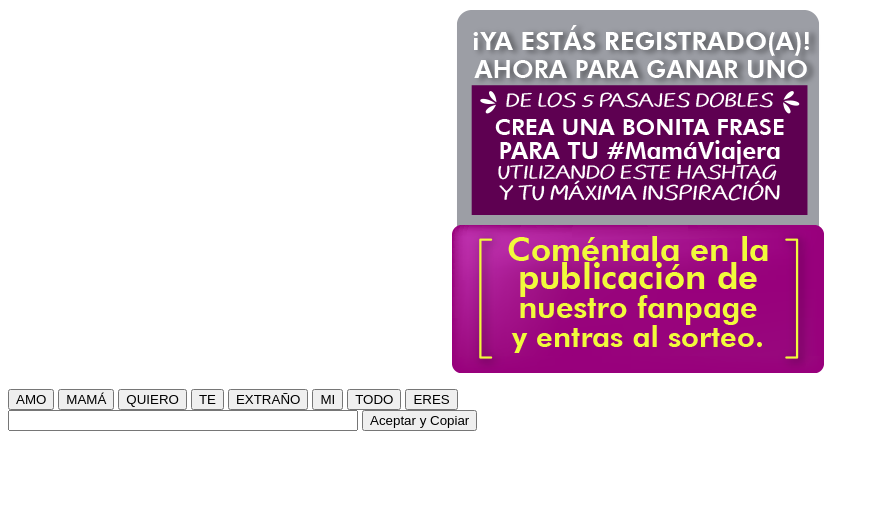
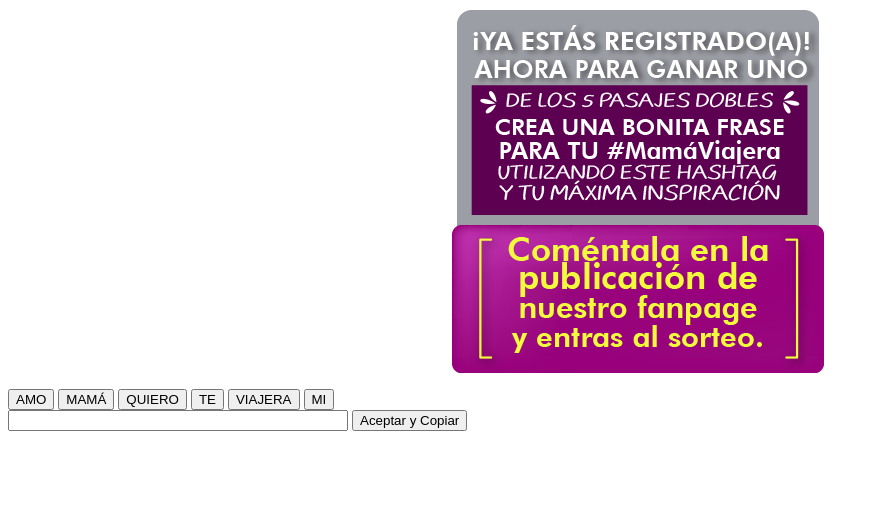
Before and after one commit to DiegoJS/appface, a CodeIgniter app: template application/views/app.php in a window 1280 px wide. Shown: the top 505 px of the page, without its empty margins (0-879 px from the left). Run offline with CodeIgniter, Linux system fonts and the light colour scheme; the template is opened without the code that fills it: most values are stand-ins (such as "Sample title", 1, 10 or a date in 2020).

Commit message:
Update app.php

```diff
--- a/application/views/app.php
+++ b/application/views/app.php
@@ -10,12 +10,12 @@
 				<button type="button">MAMÁ</button>
 				<button type="button">QUIERO</button>
 				<button type="button">TE</button>
-				<button type="button">EXTRAÑO</button>
+				<button type="button">VIAJERA</button>
 				<button type="button">MI</button>
-				<button type="button">TODO</button>
-				<button type="button">ERES</button>
+				<!--button type="button">TODO</button>
+				<button type="button">ERES</button-->
 			</div>
-			<input type="text" id="oracion" style="width:350px">
+			<input type="text" id="oracion" style="width:340px">
 			<button type="button" id="clip">Aceptar y Copiar</button>
 		</div>
 	</section>
```
